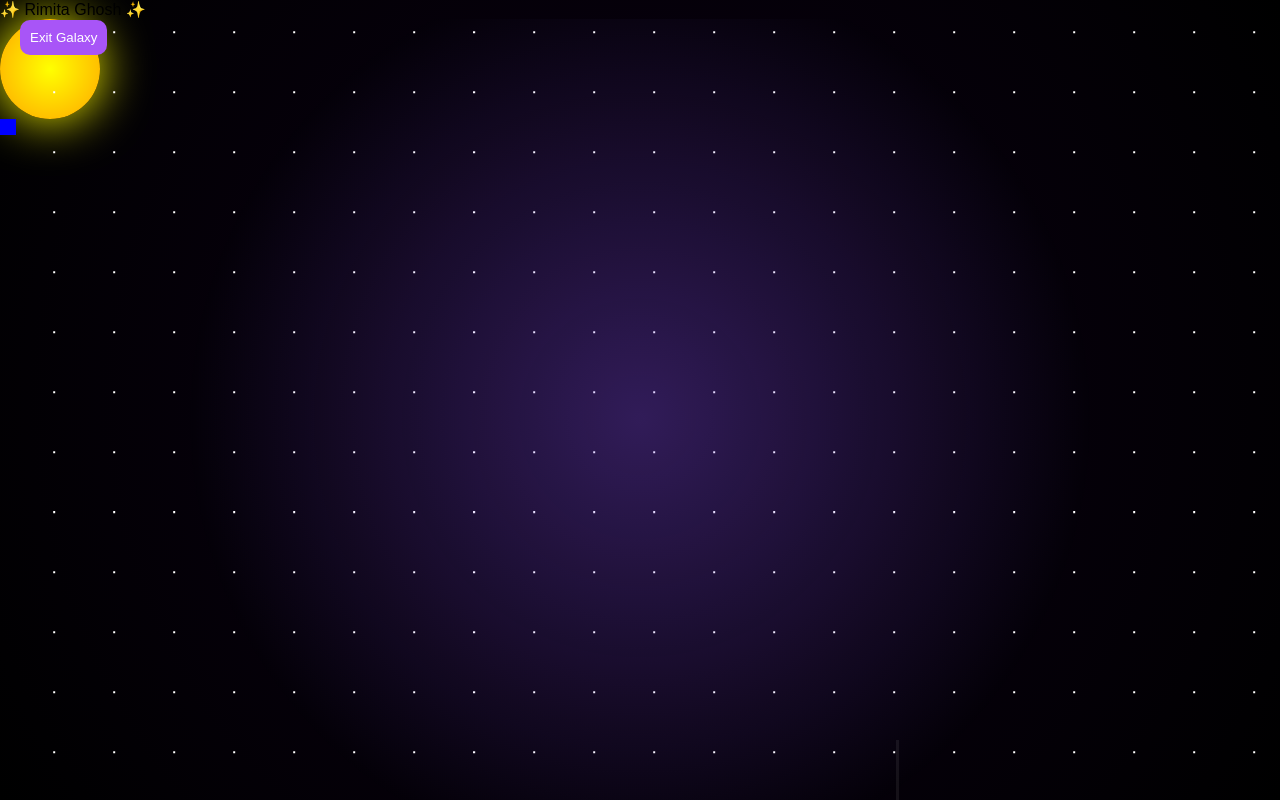
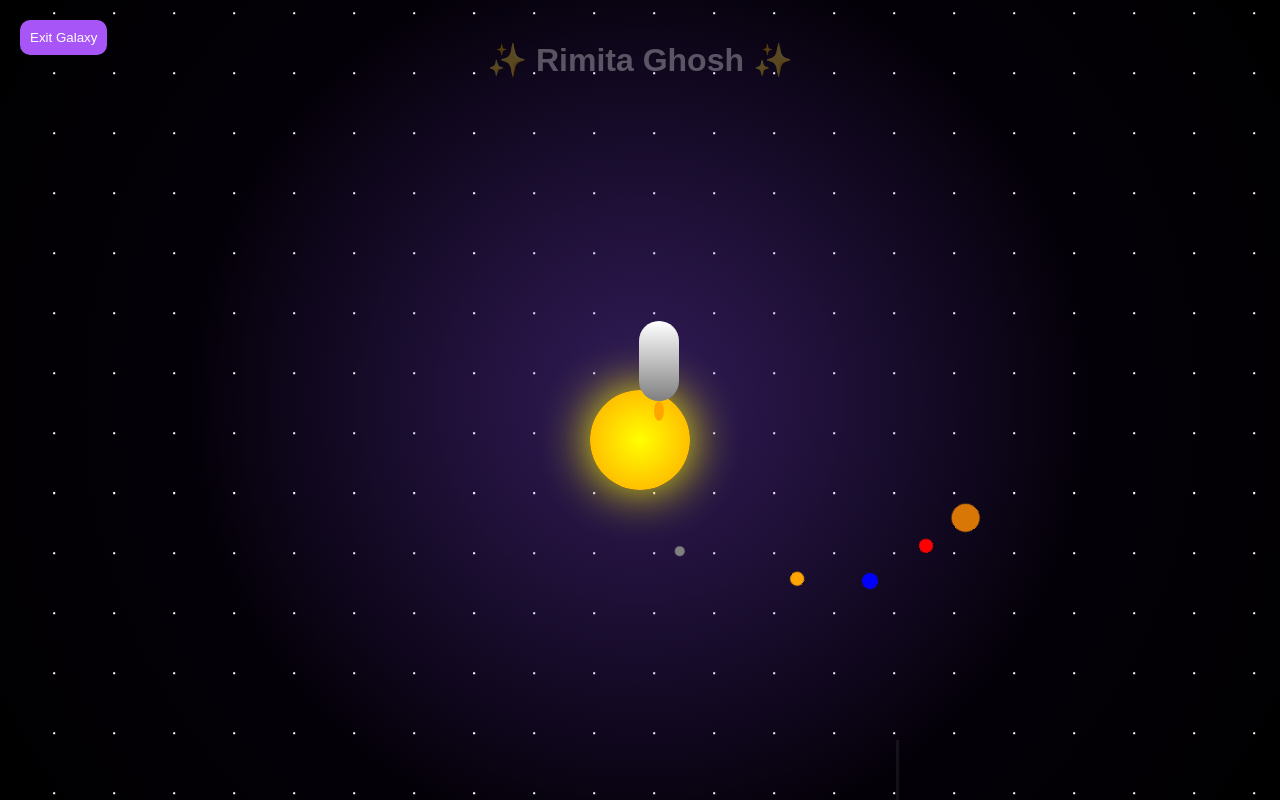
Before and after one commit to rimi-sudo434/my-portfolio, a React (Create React App) app: page / in a window 1280 px wide. Both pictures are taken after a click on the button "🌌 Open My Galaxy". Built offline with nearby package versions, Linux system fonts and the light colour scheme.

Commit message:
Refactor contact link and update galaxy section

```diff
--- a/src/App.js
+++ b/src/App.js
@@ -33,11 +33,7 @@ function App() {
 
           <div className="box contact">
             <h3>Contact</h3>
-
-            <a href="mailto:rimitaghosh477@gmail.com">
-              📧 Email Me
-            </a>
-
+            <a href="mailto:rimitaghosh477@gmail.com">📧 Email Me</a>
             <a
               href="https://github.com/rimi-sudo434"
               target="_blank"
@@ -58,30 +54,47 @@ function App() {
       {galaxy && (
         <div className="universe">
 
-          {/* EXIT BUTTON */}
+          <h1 className="spaceName">✨ Rimita Ghosh ✨</h1>
+
           <button className="backBtn" onClick={() => setGalaxy(false)}>
             Exit Galaxy
           </button>
-
-          {/* CENTER NAME */}
-          <div className="centerName">
-            ✨ Rimita Ghosh ✨
-          </div>
 
           {/* BACKGROUND */}
           <div className="stars"></div>
           <div className="nebula"></div>
 
-          {/* SPACE OBJECTS */}
-          <div className="sun"></div>
-          <div className="earth"></div>
-          <div className="moon"></div>
+          {/* SOLAR SYSTEM */}
+          <div className="solarSystem">
 
-          <div className="planet p1"></div>
-          <div className="planet p2"></div>
-          <div className="planet p3"></div>
-          <div className="planet p4"></div>
+            <div className="sun"></div>
 
+            <div className="orbit orbit1">
+              <div className="planet mercury"></div>
+            </div>
+
+            <div className="orbit orbit2">
+              <div className="planet venus"></div>
+            </div>
+
+            <div className="orbit orbit3">
+              <div className="planet earth"></div>
+            </div>
+
+            <div className="orbit orbit4">
+              <div className="planet mars"></div>
+            </div>
+
+            <div className="orbit orbit5">
+              <div className="planet jupiter"></div>
+            </div>
+
+          </div>
+
+          {/* ROCKET */}
+          <div className="rocket"></div>
+
+          {/* SHOOTING STAR */}
           <div className="shootingStar"></div>
 
         </div>
```
